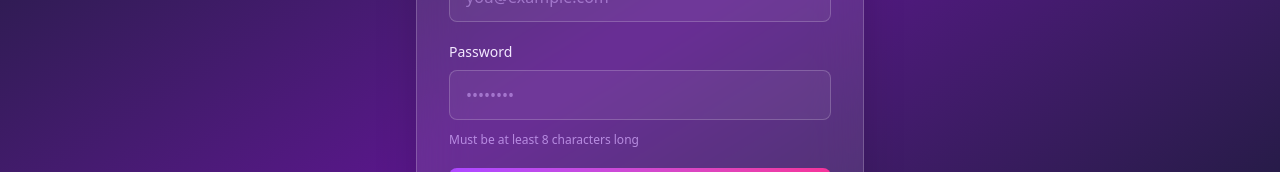
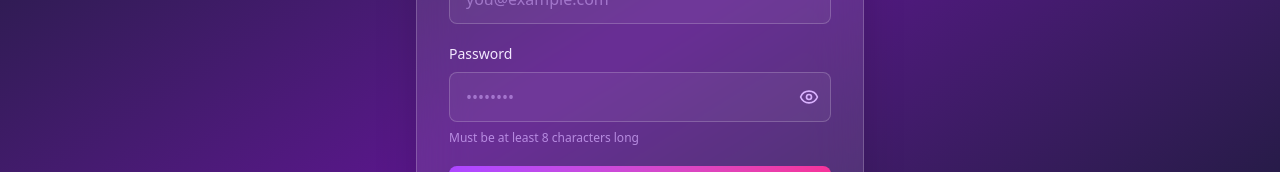
Before and after one commit to Mohd-Affan-Code/Social_Vault_Profile, a React (Vite) app: page /signup in a window 1280 px wide. Shown: the part 365-537 px from the top of the page. Built offline with nearby package versions, Linux system fonts and the light colour scheme; no server answers.

Commit message:
add: reuseable components

```diff
--- a/src/components/Login.jsx
+++ b/src/components/Login.jsx
@@ -2,6 +2,7 @@ import React, { useState } from "react";
 import { Link, useNavigate } from "react-router";
 import { loginUser } from "../app/authSlice";
 import { useDispatch, useSelector } from "react-redux";
+import PasswordInput from "./PasswordInput";
 
 function Login() {
   const [email, setEmail] = useState("");
@@ -61,14 +62,10 @@ function Login() {
               >
                 Password
               </label>
-              <input
-                id="password"
-                type="password"
+              <PasswordInput
+                name="password"
                 value={password}
                 onChange={(e) => setPassword(e.target.value)}
-                required
-                placeholder="••••••••"
-                className="w-full px-4 py-3 bg-white/5 border border-white/20 rounded-lg text-white placeholder-purple-300/50 focus:outline-none focus:ring-2 focus:ring-purple-400 focus:border-transparent transition-all duration-200 hover:bg-white/10"
               />
             </div>
 
--- /dev/null
+++ b/src/components/PasswordInput.jsx
@@ -0,0 +1,31 @@
+import React, { useState } from "react";
+import { Eye, EyeOff } from "lucide-react";
+
+function PasswordInput({ name, value, onChange }) {
+  const [show, setShow] = useState(false);
+
+  return (
+    <div className="relative w-full">
+      <input
+        type={show ? "text" : "password"}
+        name={name}
+        value={value}
+        onChange={onChange}
+        required
+        minLength="8"
+        placeholder="••••••••"
+        className="w-full px-4 py-3 pr-12 bg-white/5 border border-white/20 rounded-lg text-white placeholder-purple-300/50 focus:outline-none focus:ring-2 focus:ring-purple-400 focus:border-transparent transition-all duration-200 hover:bg-white/10"
+      />
+
+      <button
+        type="button"
+        onClick={() => setShow(!show)}
+        className="absolute inset-y-0 right-3 flex items-center text-purple-300 hover:text-white transition-colors"
+      >
+        {show ? <EyeOff size={20} /> : <Eye size={20} />}
+      </button>
+    </div>
+  );
+}
+
+export default PasswordInput;
--- a/src/components/Signup.jsx
+++ b/src/components/Signup.jsx
@@ -1,8 +1,8 @@
 import React, { useState } from "react";
 import { Link } from "react-router";
 import { createUser } from "../app/authSlice";
-import { Eye, EyeClosed } from "lucide-react";
 import { useDispatch, useSelector } from "react-redux";
+import PasswordInput from "./PasswordInput";
 
 function Signup() {
   const dispatch = useDispatch();
@@ -90,16 +90,10 @@ function Signup() {
               >
                 Password
               </label>
-              <input
-                id="password"
-                type="password"
+              <PasswordInput
                 name="password"
                 value={formData.password}
                 onChange={handleChange}
-                required
-                minLength="8"
-                placeholder="••••••••"
-                className="w-full px-4 py-3 bg-white/5 border border-white/20 rounded-lg text-white placeholder-purple-300/50 focus:outline-none focus:ring-2 focus:ring-purple-400 focus:border-transparent transition-all duration-200 hover:bg-white/10"
               />
 
               <p className="text-xs text-purple-300/70 mt-1">
```
